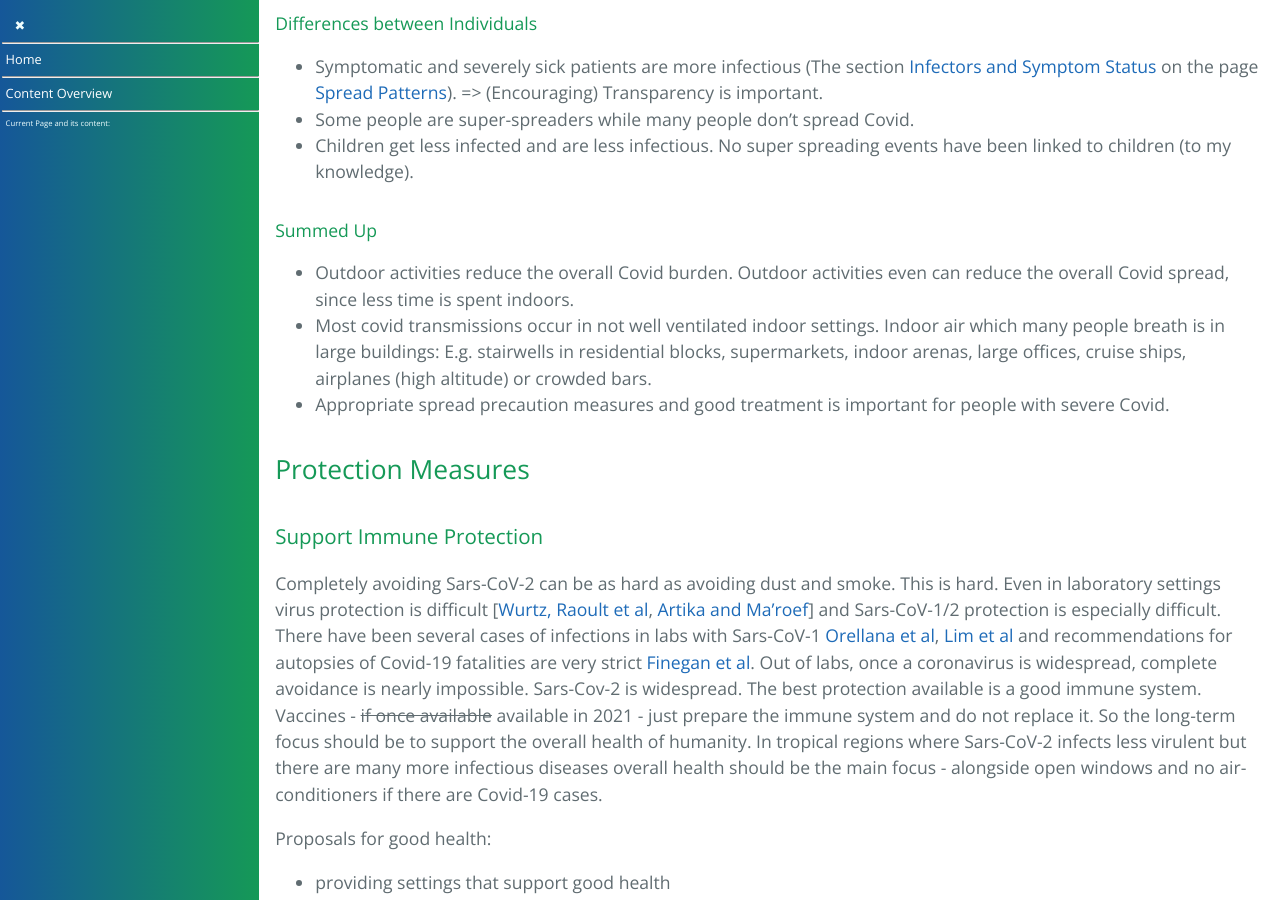
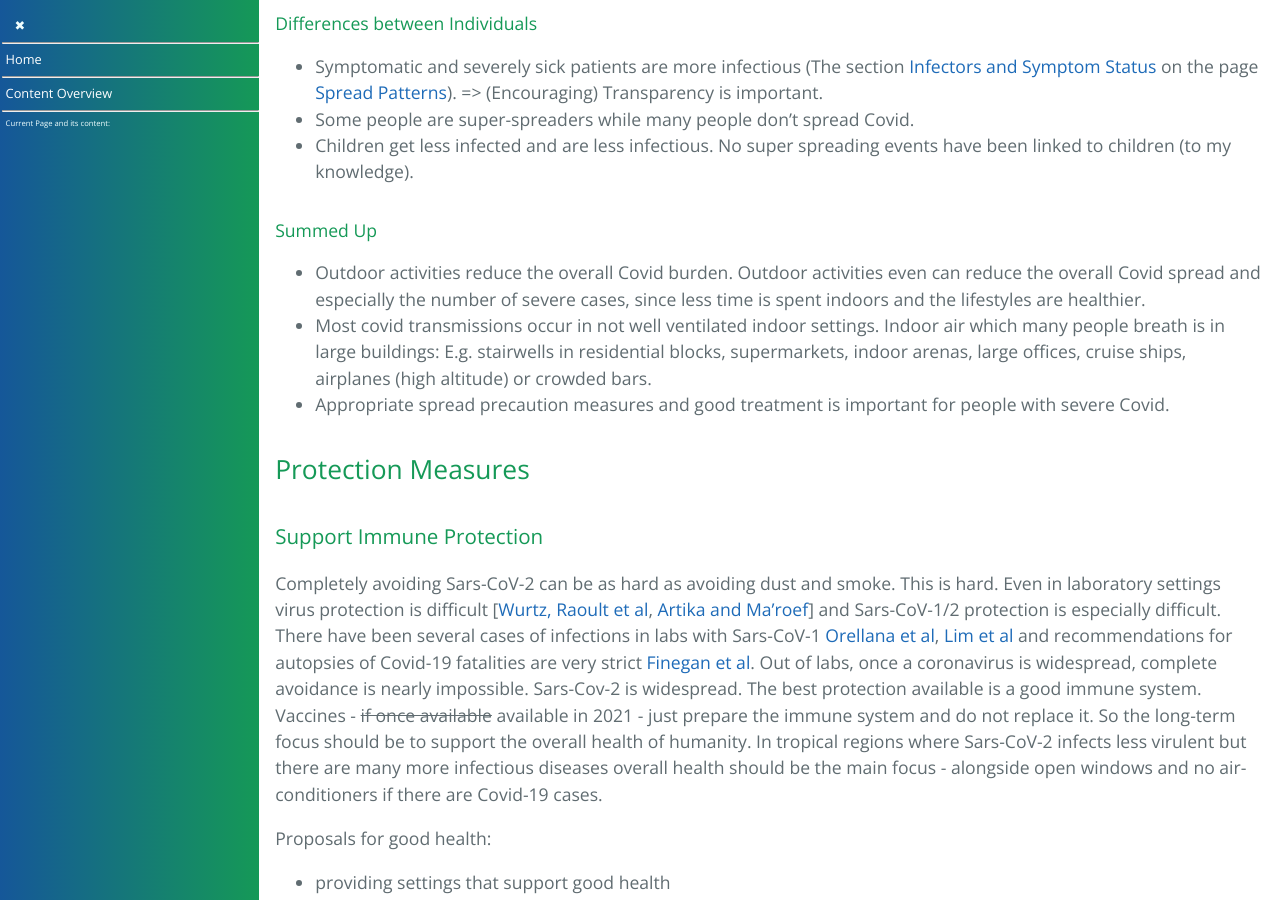
Before and after one commit to forestgrape/coronavirus, a Jekyll site: the page built from 7_social/controlling.md, in a window 1280 px wide and 900 px high, scrolled down 2681 px. Built offline with Jekyll 4.4.1, drawn with Linux system fonts in a browser that asks for light colours; our own code applies the rules of GitHub Pages for plain Markdown files.

Commit message:
formulation

```diff
--- a/7_social/controlling.md
+++ b/7_social/controlling.md
@@ -72,9 +72,8 @@ Airborne transmissions can be thought [smoke like](../5_epidemiological/transmis
 * Some people are super-spreaders while many people don't spread Covid.
 * Children get less infected and are less infectious. No super spreading events have been linked to children (to my knowledge).
 
-
 #### Summed Up
-* Outdoor activities reduce the overall Covid burden. Outdoor activities even can reduce the overall Covid spread, since less time is spent indoors.
+* Outdoor activities reduce the overall Covid burden. Outdoor activities even can reduce the overall Covid spread and especially the number of severe cases, since less time is spent indoors and the lifestyles are healthier.
 * Most covid transmissions occur in not well ventilated indoor settings. Indoor air which many people breath is in large buildings: E.g. stairwells in residential blocks, supermarkets, indoor arenas, large offices, cruise ships, airplanes (high altitude) or crowded bars.
 * Appropriate spread precaution measures and good treatment is important for people with severe Covid.
 
```
